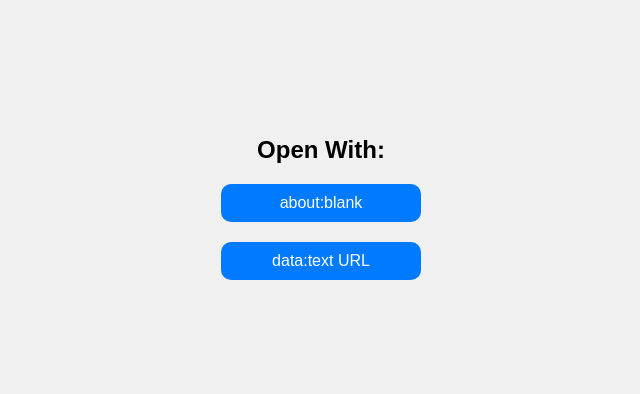
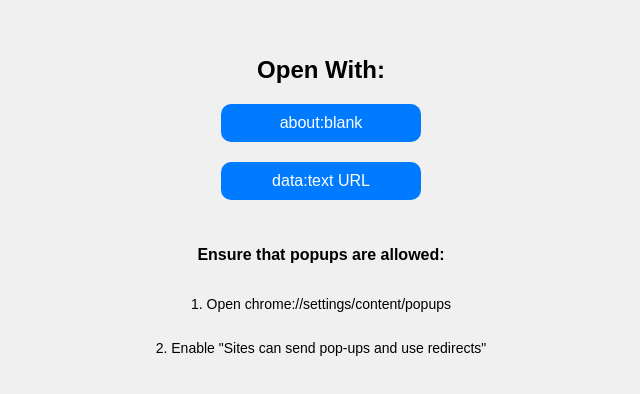
Before and after one commit to ndirmn3/Krypton, a plain HTML site: page index.html in a window 1280 px wide. Shown: the part 192-586 px from the top of the page, without its empty margins (319-959 px from the left). Drawn offline with Linux system fonts and the light colour scheme.

Commit message:
Update index.html

```diff
--- a/index.html
+++ b/index.html
@@ -60,12 +60,27 @@
     button:hover {
         background-color: #0056b3;
     }
+
+    h4 {
+        margin: 0px;
+    }
+
+    p {
+        font-size: 14px;
+    }
+
 </style>
 <body>
     <div class="container">
         <h3>Open With:</h3>
         <button id="aboutBlankBtn">about:blank</button>
         <button id="dataUrlBtn">data:text URL</button>
+        <br>
+        <br>
+        <h4>Ensure that popups are allowed:</h4>
+        <br>
+        <p>1. Open chrome://settings/content/popups</p>
+        <p>2. Enable "Sites can send pop-ups and use redirects"</p>
         <div id="popup" class="popup">URL copied to clipboard!</div>
     </div>
 
```
